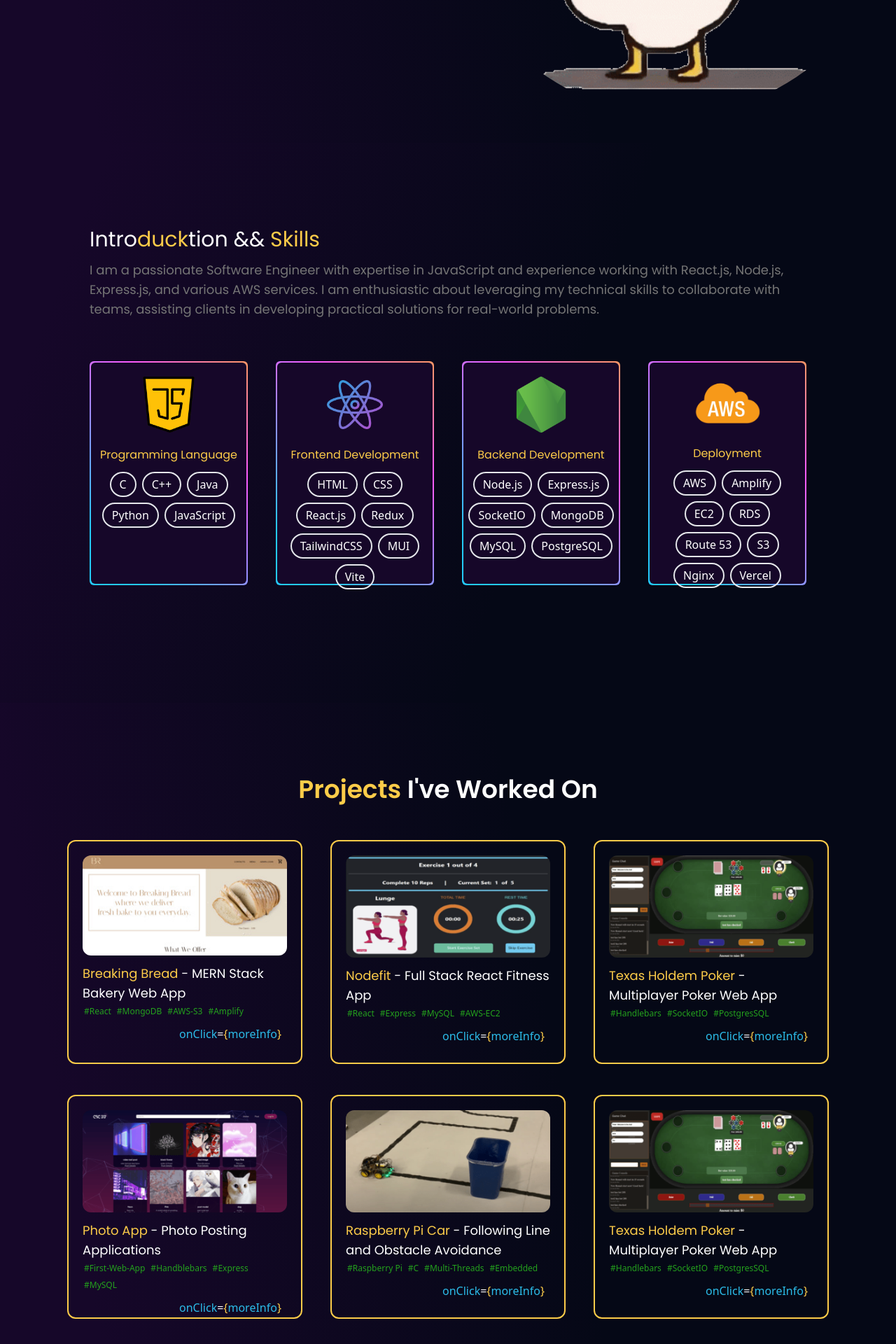
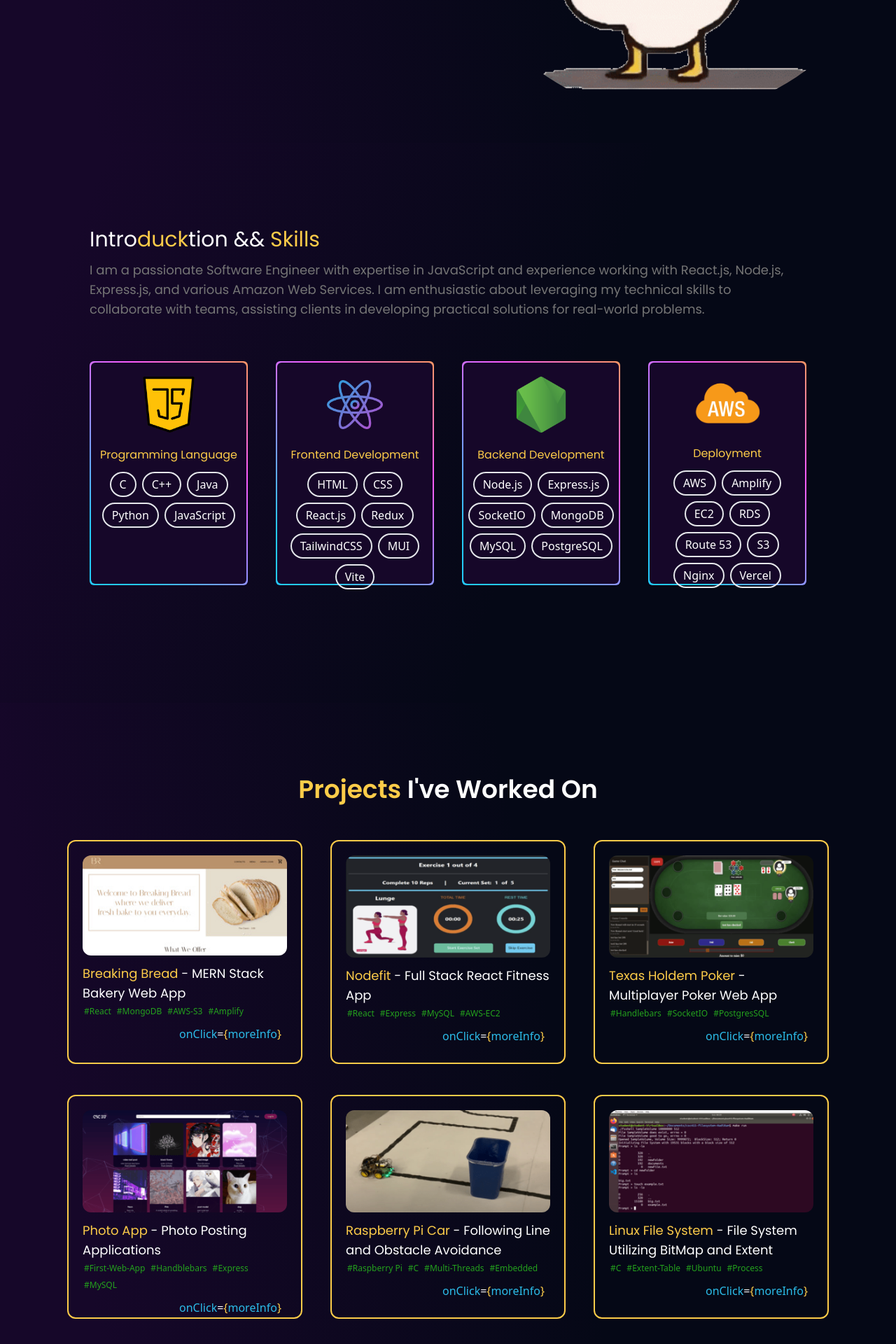
Before and after one commit to TotifyKH/kimheng-portfolio, a React (Vite) app: page / in a window 1280 px wide. Shown: the part 596-2516 px from the top of the page at 70% size. Built offline with nearby package versions, Linux system fonts and the light colour scheme.

Commit message:
Added File System Project

```diff
--- a/src/App.jsx
+++ b/src/App.jsx
@@ -5,6 +5,7 @@ import Navbar from './components/Navbar';
 import Landing from "./components/Landing";
 import Skills from "./components/Skills";
 import Projects from './components/Projects';
+
 
 function App() {
   const [selectedPage, setSelectedPage] = useState('home');
--- a/src/components/Projects.jsx
+++ b/src/components/Projects.jsx
@@ -7,6 +7,7 @@ import Nodefit from '../assets/nodefit.png';
 import Poker from '../assets/poker.png';
 import Car from '../assets/car.png';
 import PhotoApp from '../assets/photo-app.png';
+import FileSystem from '../assets/file-system.png';
 
 const Projects = ({ setSelectedPage }) => {
   const breakingBreadHashTag = ['React', 'MongoDB', 'AWS-S3', 'Amplify'];
@@ -14,6 +15,7 @@ const Projects = ({ setSelectedPage }) => {
   const pokerHashTag = ['Handlebars', 'SocketIO', 'PostgresSQL'];
   const carHashTag = ['Raspberry Pi', 'C', 'Multi-Threads', 'Embedded'];
   const photoHashTag = ['First-Web-App', 'Handblebars', 'Express', 'MySQL'];
+  const fileSystemHashTag = ['C', 'Extent-Table', 'Ubuntu', 'Process'];
 
   const domRef = useRef();
   //use Intersection Observer hook to change page state when scrolled into view
@@ -111,13 +113,13 @@ const Projects = ({ setSelectedPage }) => {
           </div>
           <div className="flex flex-col items-center h-[20rem] min-h-full w-[21rem] border-2 rounded-xl border-yellow hover:scale-105 transition-transform hover:cursor-pointer">
             <div className="rounded-xl m-5 mb-3">
-              <img className="rounded-xl" src={Poker}></img>
+              <img className="rounded-xl" src={FileSystem}></img>
             </div>
 
             <div className='basis-1/2 flex flex-col justify-start px-5'>
-              <p className='text-lg font-poppins'><span className='text-yellow'>Texas Holdem Poker</span> - Multiplayer Poker Web App</p>
+              <p className='text-lg font-poppins'><span className='text-yellow'>Linux File System</span> - File System Utilizing BitMap and Extent</p>
               <div className='flex flex-row flex-wrap justify-start text-start'>
-                {pokerHashTag.map((language, index) => (
+                {fileSystemHashTag.map((language, index) => (
                   <div className="text-xs text-green m-0.5 py-0.5 pr-1 rounded-full" key={index}>{'#'}{language} {''}</div>
                 ))}
               </div>
--- a/src/components/Skills.jsx
+++ b/src/components/Skills.jsx
@@ -73,7 +73,7 @@ const Skills = ({ setSelectedPage }) => {
         }}
       >
         <h1 className="text-3xl font-poppins mt-20">Intro<span className='text-yellow'>duck</span>tion && <span className='text-yellow'>Skills</span></h1>
-        <p className="text-lg font-poppins text-dark-grey mt-3">I am a passionate Software Engineer with expertise in JavaScript and experience working with React.js, Node.js, Express.js, and various AWS services. I am enthusiastic about leveraging my technical skills to collaborate with teams, assisting clients in developing practical solutions for real-world problems.
+        <p className="text-lg font-poppins text-dark-grey mt-3">I am a passionate Software Engineer with expertise in JavaScript and experience working with React.js, Node.js, Express.js, and various Amazon Web Services. I am enthusiastic about leveraging my technical skills to collaborate with teams, assisting clients in developing practical solutions for real-world problems.
         </p>
       </motion.div>
 
```
Also changed, not shown: src/assets/file-system.png (added).
